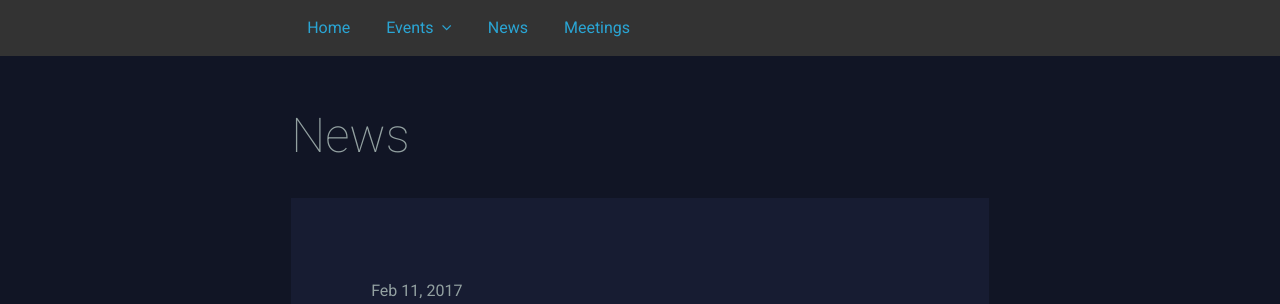
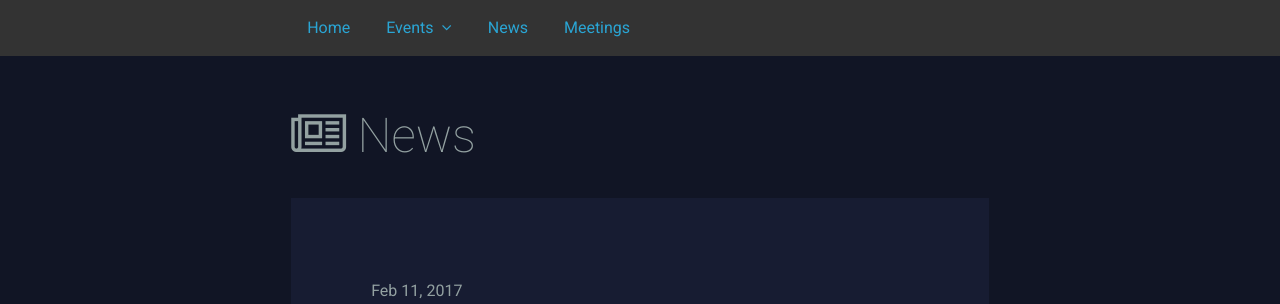
Before and after one commit to data-rescue-boston/data-rescue-boston.github.io, a Jekyll site: the page built from pages/news.html, in a window 1280 px wide. Shown: the top 304 px of the page. Built offline with Jekyll 4.4.1, drawn with Linux system fonts in a browser that asks for light colours.

Commit message:
news icon

```diff
--- a/pages/news.html
+++ b/pages/news.html
@@ -7,7 +7,7 @@ permalink: /news/
 <div class="section dark fullheight">
   <div class="inner">
 
-    <h2>News</h2>
+    <h2><i class="fa fa-newspaper-o" aria-hidden="true"></i> News</h2>
 
     <ul class="post-list">
       {% for post in site.posts %}
```
